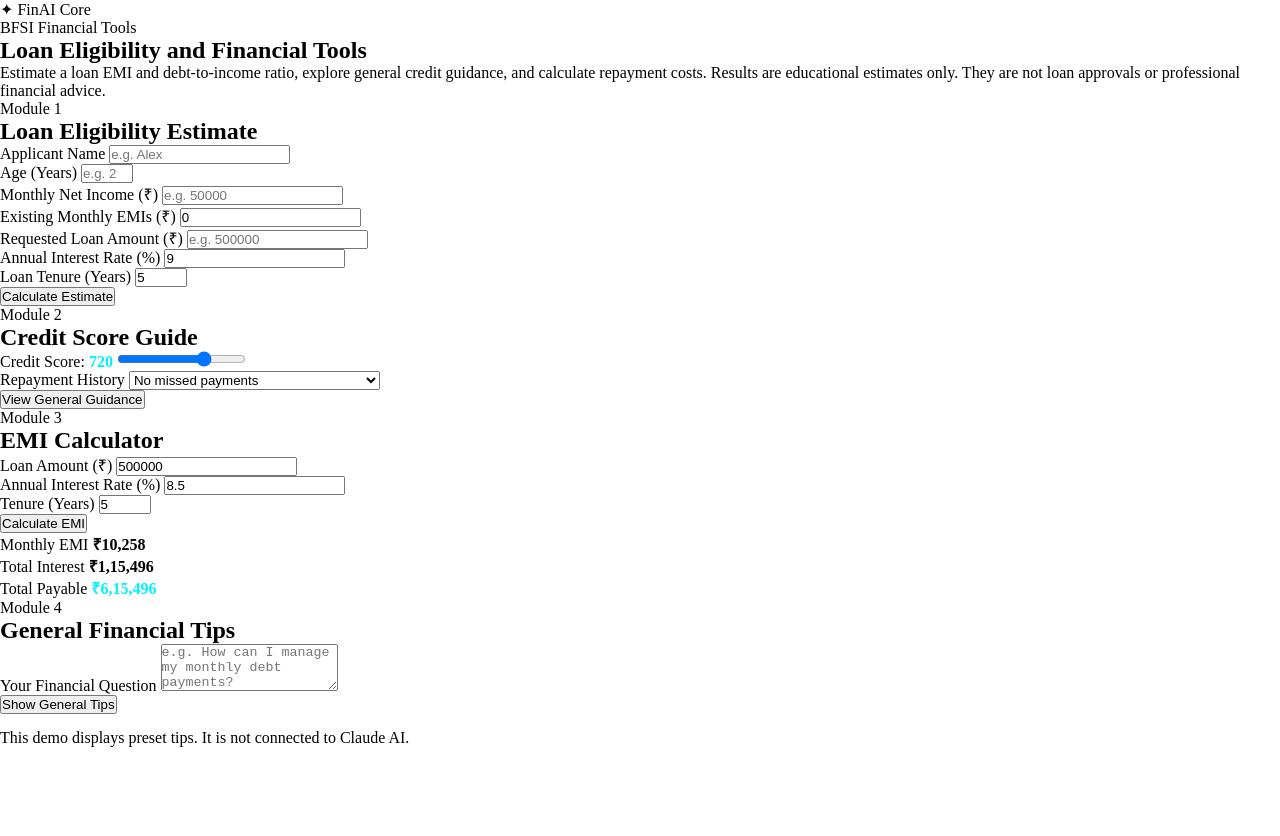
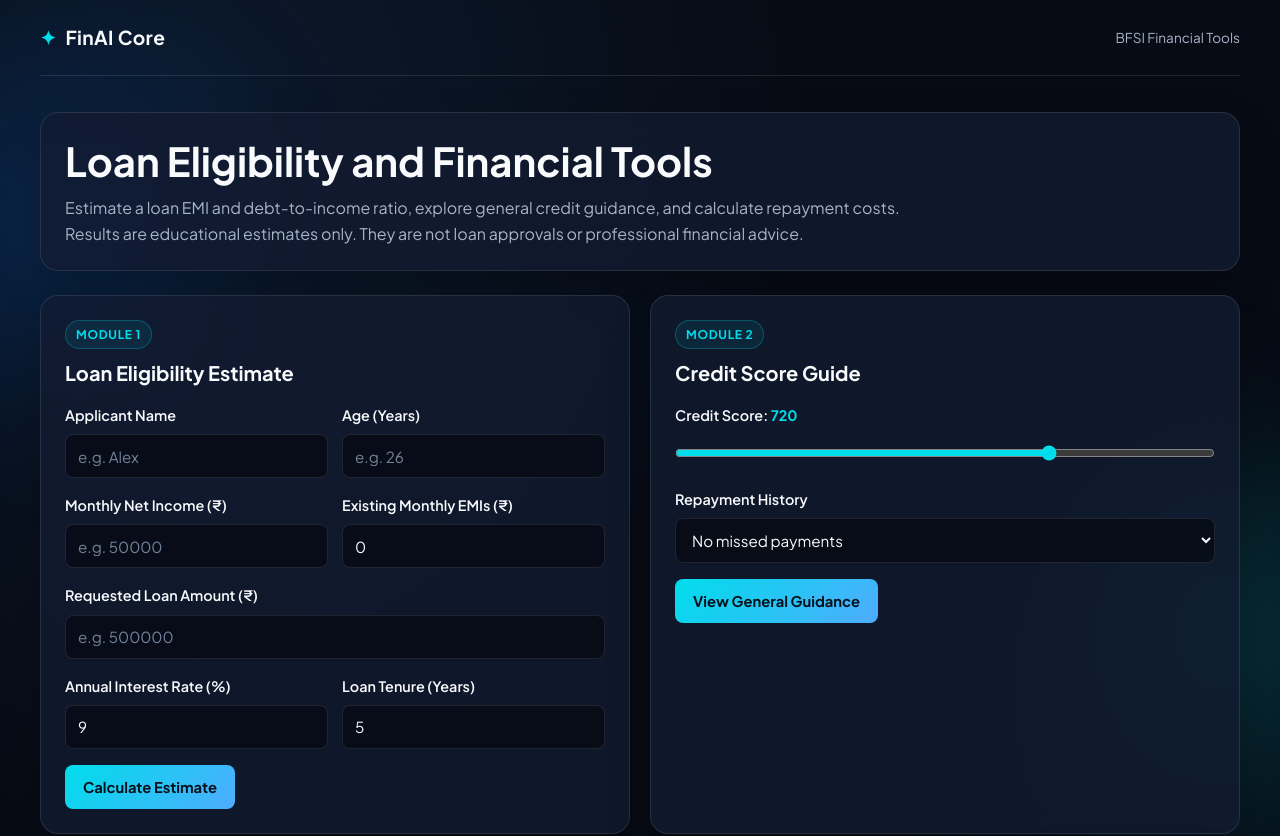
Before and after one commit to dragonqueen-code/ai-loan-eligibility-checker, a plain HTML site: page index.html in a window 1280 px wide. Shown: the top 836 px of the page. Before the commit the page ends 800 px from the top, so only its background shows below. Drawn offline with Linux system fonts and the light colour scheme.

Commit message:
Refactor CSS variables and styles for better design
Updated CSS variables for improved styling and adjusted input background opacity. Enhanced transition effects and modified glow colors.

```diff
--- a/style.css
+++ b/style.css
@@ -1,26 +1,374 @@
 :root {
   --bg: #070b14;
-      --card-bg: rgba(19, 28, 49, 0.65);
-      --card-border: rgba(255, 255, 255, 0.08);
-      --card-border-hover: rgba(0, 242, 254, 0.35);
-      --accent: #00f2fe;
+  --card-bg: rgba(19, 28, 49, 0.78);
+  --card-border: rgba(255, 255, 255, 0.1);
+  --card-border-hover: rgba(0, 242, 254, 0.4);
+  --accent: #00ddeb;
   --accent-secondary: #4facfe;
-      --accent-gradient: linear-gradient(135deg, #00f2fe 0%, #4facfe 100%);
-      --accent-glow: rgba(0, 242, 254, 0.25);
+  --accent-gradient: linear-gradient(135deg, #00ddeb 0%, #4facfe 100%);
+  --accent-glow: rgba(0, 221, 235, 0.2);
   --text: #f8fafc;
-      --text-muted: #94a3b8;
-      --input-bg: rgba(11, 17, 32, 0.75);
+  --text-muted: #a7b4c8;
+  --input-bg: rgba(7, 11, 20, 0.8);
   --success: #10b981;
   --danger: #f43f5e;
   --warning: #f59e0b;
   --radius-sm: 8px;
   --radius-md: 12px;
   --radius-lg: 18px;
-      --transition: all 0.25s cubic-bezier(0.4, 0, 0.2, 1);
+  --transition: all 0.25s ease;
 }
 
 * {
   box-sizing: border-box;
   margin: 0;
   padding: 0;
-      font-family: 'Plus Jakarta
+  font-family: "Plus Jakarta Sans", sans-serif;
+}
+
+html {
+  min-width: 320px;
+  scroll-behavior: smooth;
+}
+
+body {
+  min-height: 100vh;
+  overflow-x: hidden;
+  position: relative;
+  background:
+    radial-gradient(ellipse at 15% 10%, rgba(23, 60, 104, 0.3), transparent 40%),
+    radial-gradient(ellipse at 90% 85%, rgba(10, 74, 92, 0.2), transparent 38%),
+    var(--bg);
+  color: var(--text);
+  line-height: 1.6;
+}
+
+.glow {
+  position: fixed;
+  z-index: -1;
+  width: 280px;
+  height: 280px;
+  border-radius: 50%;
+  filter: blur(100px);
+  opacity: 0.2;
+  pointer-events: none;
+}
+
+.glow-1 {
+  top: 10%;
+  left: -100px;
+  background: #0877ff;
+}
+
+.glow-2 {
+  right: -100px;
+  bottom: 5%;
+  background: #00ddeb;
+}
+
+header {
+  width: min(1200px, calc(100% - 40px));
+  min-height: 76px;
+  margin: 0 auto;
+  display: flex;
+  align-items: center;
+  justify-content: space-between;
+  gap: 16px;
+  border-bottom: 1px solid var(--card-border);
+}
+
+.logo {
+  display: flex;
+  align-items: center;
+  gap: 9px;
+  color: var(--accent);
+  font-size: 1.2rem;
+  font-weight: 700;
+  letter-spacing: 0.02em;
+}
+
+.logo span {
+  color: var(--text);
+}
+
+.header-label {
+  color: var(--text-muted);
+  font-size: 0.85rem;
+}
+
+.container {
+  width: min(1200px, calc(100% - 40px));
+  margin: 36px auto 60px;
+}
+
+.hero {
+  margin-bottom: 24px;
+}
+
+.hero h1 {
+  margin-bottom: 10px;
+  font-size: clamp(1.7rem, 4vw, 2.5rem);
+  line-height: 1.2;
+}
+
+.hero p {
+  max-width: 850px;
+  color: var(--text-muted);
+}
+
+.grid {
+  display: grid;
+  grid-template-columns: repeat(2, minmax(0, 1fr));
+  gap: 20px;
+}
+
+.glass-card {
+  min-width: 0;
+  padding: 24px;
+  border: 1px solid var(--card-border);
+  border-radius: var(--radius-lg);
+  background: var(--card-bg);
+  box-shadow: 0 16px 45px rgba(0, 0, 0, 0.2);
+  backdrop-filter: blur(14px);
+  transition: var(--transition);
+}
+
+.glass-card:hover {
+  border-color: var(--card-border-hover);
+  transform: translateY(-2px);
+}
+
+.tag {
+  display: inline-block;
+  margin-bottom: 10px;
+  padding: 4px 10px;
+  border: 1px solid rgba(0, 221, 235, 0.25);
+  border-radius: 999px;
+  background: rgba(0, 221, 235, 0.08);
+  color: var(--accent);
+  font-size: 0.75rem;
+  font-weight: 700;
+  letter-spacing: 0.06em;
+  text-transform: uppercase;
+}
+
+h2 {
+  margin-bottom: 18px;
+  font-size: 1.25rem;
+  line-height: 1.35;
+}
+
+.row {
+  display: grid;
+  grid-template-columns: repeat(2, minmax(0, 1fr));
+  gap: 14px;
+}
+
+.form-group {
+  min-width: 0;
+  margin-bottom: 16px;
+}
+
+label {
+  display: block;
+  margin-bottom: 7px;
+  color: var(--text);
+  font-size: 0.9rem;
+  font-weight: 600;
+}
+
+input,
+select,
+textarea {
+  display: block;
+  width: 100%;
+  min-height: 44px;
+  padding: 11px 12px;
+  border: 1px solid var(--card-border);
+  border-radius: var(--radius-sm);
+  outline: none;
+  background: var(--input-bg);
+  color: var(--text);
+  font-size: 0.95rem;
+  transition: var(--transition);
+}
+
+input::placeholder,
+textarea::placeholder {
+  color: #74839a;
+}
+
+input:focus,
+select:focus,
+textarea:focus {
+  border-color: var(--accent);
+  box-shadow: 0 0 0 3px var(--accent-glow);
+}
+
+select {
+  cursor: pointer;
+}
+
+select option {
+  background: #101827;
+  color: var(--text);
+}
+
+textarea {
+  min-height: 90px;
+  resize: vertical;
+}
+
+input[type="range"] {
+  min-height: auto;
+  padding: 10px 0;
+  accent-color: var(--accent);
+  cursor: pointer;
+}
+
+button {
+  display: inline-flex;
+  min-height: 44px;
+  align-items: center;
+  justify-content: center;
+  padding: 11px 18px;
+  border: 0;
+  border-radius: var(--radius-sm);
+  background: var(--accent-gradient);
+  color: #06111c;
+  font-size: 0.92rem;
+  font-weight: 700;
+  cursor: pointer;
+  transition: var(--transition);
+}
+
+button:hover {
+  filter: brightness(1.08);
+  box-shadow: 0 7px 22px var(--accent-glow);
+  transform: translateY(-1px);
+}
+
+button:focus-visible {
+  outline: 3px solid var(--text);
+  outline-offset: 3px;
+}
+
+.result {
+  margin-top: 16px;
+  padding: 14px;
+  border: 1px solid var(--card-border);
+  border-radius: var(--radius-sm);
+  color: var(--text);
+  font-size: 0.9rem;
+  line-height: 1.6;
+  overflow-wrap: anywhere;
+}
+
+.result:empty {
+  display: none;
+}
+
+.result.approved {
+  border-color: rgba(16, 185, 129, 0.45);
+  background: rgba(16, 185, 129, 0.1);
+}
+
+.result.review {
+  border-color: rgba(245, 158, 11, 0.45);
+  background: rgba(245, 158, 11, 0.1);
+}
+
+.result.rejected {
+  border-color: rgba(244, 63, 94, 0.45);
+  background: rgba(244, 63, 94, 0.1);
+}
+
+.emi-stats {
+  display: grid;
+  grid-template-columns: repeat(3, minmax(0, 1fr));
+  gap: 10px;
+  margin-top: 18px;
+}
+
+.stat-box {
+  min-width: 0;
+  padding: 13px 10px;
+  border: 1px solid var(--card-border);
+  border-radius: var(--radius-sm);
+  background: rgba(7, 11, 20, 0.4);
+}
+
+.stat-box span,
+.stat-box strong {
+  display: block;
+}
+
+.stat-box span {
+  margin-bottom: 5px;
+  color: var(--text-muted);
+  font-size: 0.75rem;
+}
+
+.stat-box strong {
+  color: var(--text);
+  font-size: clamp(0.85rem, 2vw, 1.05rem);
+  overflow-wrap: anywhere;
+}
+
+.disclaimer {
+  margin-top: 12px;
+  color: var(--text-muted);
+  font-size: 0.82rem;
+}
+
+@media (max-width: 760px) {
+  header,
+  .container {
+    width: min(100% - 28px, 600px);
+  }
+
+  .container {
+    margin-top: 24px;
+  }
+
+  .grid {
+    grid-template-columns: 1fr;
+  }
+
+  .glass-card {
+    padding: 20px;
+  }
+}
+
+@media (max-width: 480px) {
+  header {
+    min-height: 66px;
+  }
+
+  .header-label {
+    font-size: 0.72rem;
+    text-align: right;
+  }
+
+  .row {
+    grid-template-columns: 1fr;
+    gap: 0;
+  }
+
+  .emi-stats {
+    grid-template-columns: 1fr;
+  }
+
+  .glass-card {
+    padding: 17px;
+  }
+}
+
+@media (prefers-reduced-motion: reduce) {
+  *,
+  *::before,
+  *::after {
+    scroll-behavior: auto !important;
+    transition-duration: 0.01ms !important;
+  }
+}
```
Lines whose indentation alone changed are shown as unchanged.
